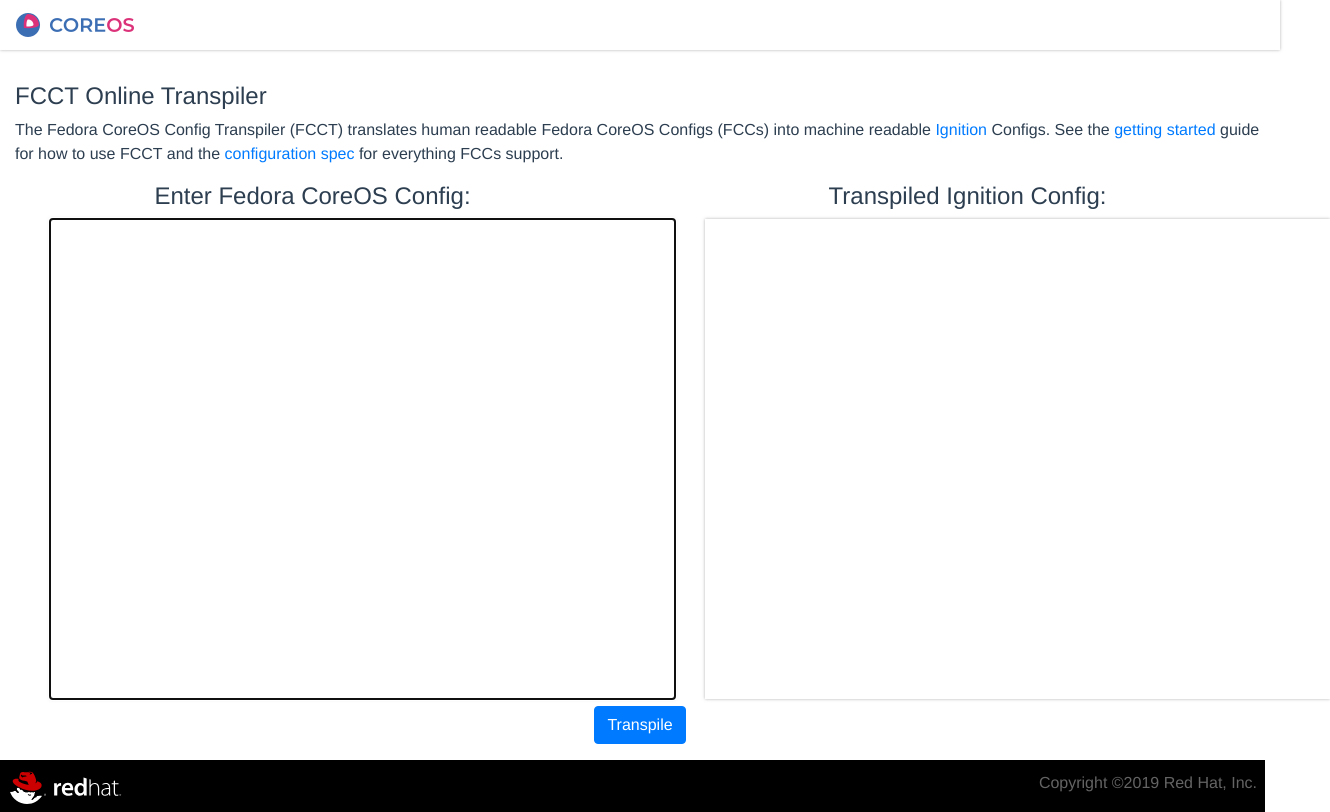
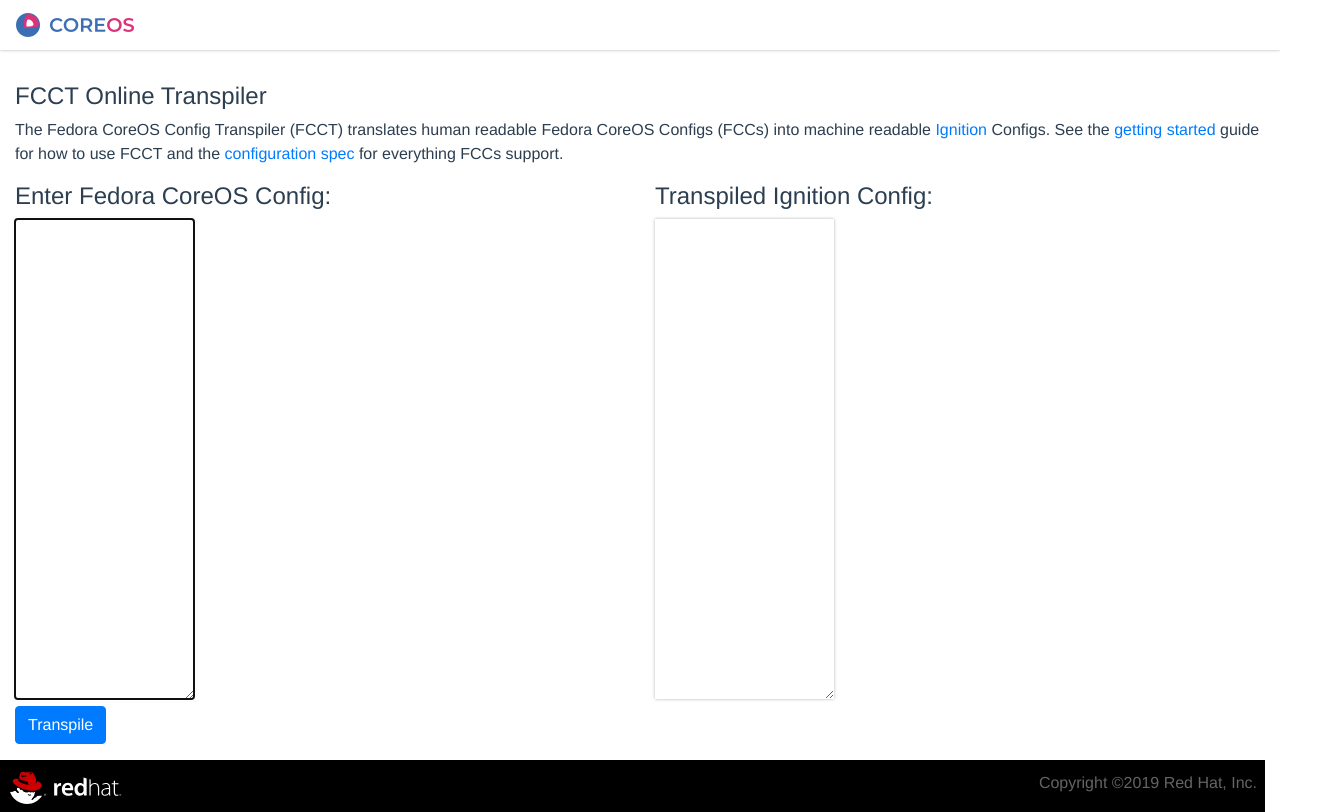
Before and after one commit to coreos/fcct-online, a Vue app in the folder client/: page / in a window 1280 px wide. Shown: the whole page, 1330 px wide, since content can reach past the window. Built offline with nearby package versions, Linux system fonts and the light colour scheme; the HTML template or start-up script is replaced by a standard one.

Commit message:
src: cleanup css spacing

```diff
--- a/client/src/App.vue
+++ b/client/src/App.vue
@@ -13,19 +13,6 @@
   font-family: 'Avenir', Helvetica, Arial, sans-serif;
   -webkit-font-smoothing: antialiased;
   -moz-osx-font-smoothing: grayscale;
-  text-align: center;
   color: #2c3e50;
 }
-/* #nav {
-  padding: 30px;
-}
-
-#nav a {
-  font-weight: bold;
-  color: #2c3e50;
-}
-
-#nav a.router-link-exact-active {
-  color: #42b983;
-} */
 </style>
--- a/client/src/components/Content.vue
+++ b/client/src/components/Content.vue
@@ -1,5 +1,5 @@
 <template>
-  <div class="content">
+  <div id="content">
     <Introduction/>
     <Validator/>
   </div>
--- a/client/src/components/Nav.vue
+++ b/client/src/components/Nav.vue
@@ -18,6 +18,6 @@
 nav {
     padding-bottom: 0.1em;
     background-color: #fff;
-    box-shadow: 0 0 3px rgba(153,153,153,.75)
+    box-shadow: 0 0 3px rgba(153,153,153,.75);
 }
 </style>
--- a/client/src/components/Validator.vue
+++ b/client/src/components/Validator.vue
@@ -1,5 +1,5 @@
 <template>
-<div class="co-p-validate">
+<div id="container" class="col-lg-12 col-md-12 col-sm-12">
   <form id="validate">
     <div class="row">
       <div class="col-lg-6 col-md-6 col-sm-12 col-xs-12">
@@ -70,12 +70,9 @@
 <style scoped>
 #validate-config {
   height: 60vh;
-  width: 100%;
   position: relative;
-  left: 50px;
   background: transparent;
   border: 0px;
-  resize: none;
   font-size: 10pt;
   font-family: monospace;
   line-height: 14px !important;
@@ -83,15 +80,15 @@
 }
 #validate-results {
   height: 60vh;
-  width: 100%;
   position: relative;
-  left: 50px;
   background: transparent;
   border: 0px;
-  resize: none;
   font-size: 10pt;
   font-family: monospace;
   line-height: 14px !important;
   box-shadow: 0 0 3px rgba(153,153,153,.75)
 }
+#container {
+  overflow: auto;
+}
 </style>
--- a/client/src/views/Home.vue
+++ b/client/src/views/Home.vue
@@ -1,5 +1,5 @@
 <template>
-  <div class="home">
+  <div id="home">
     <Nav/>
     <Content/>
     <Footer/>
```
